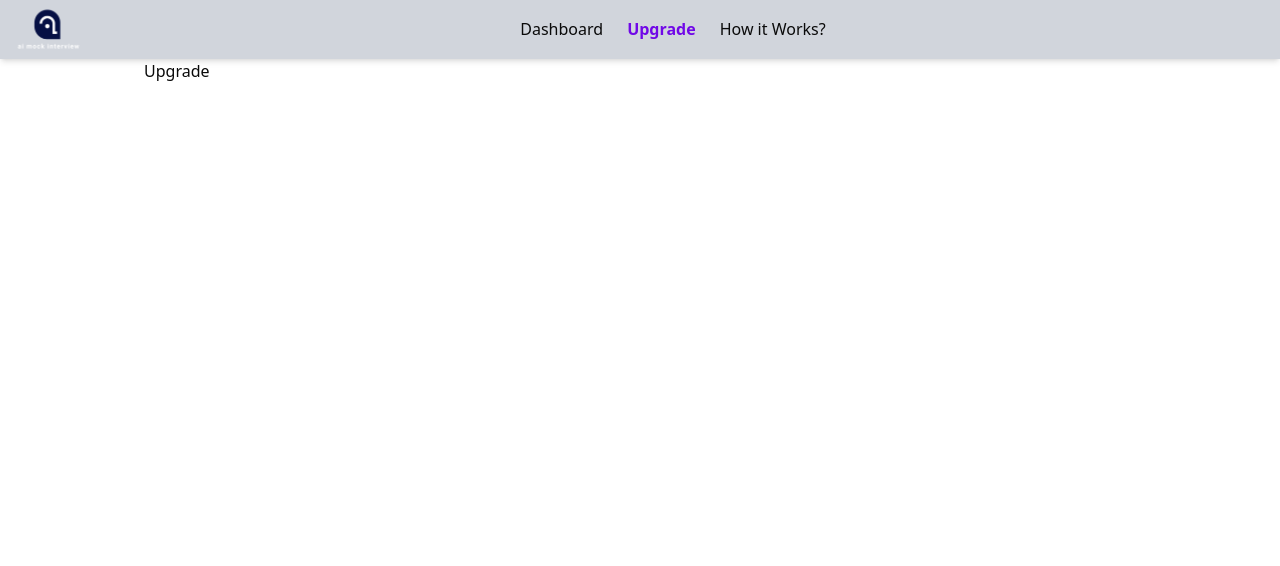
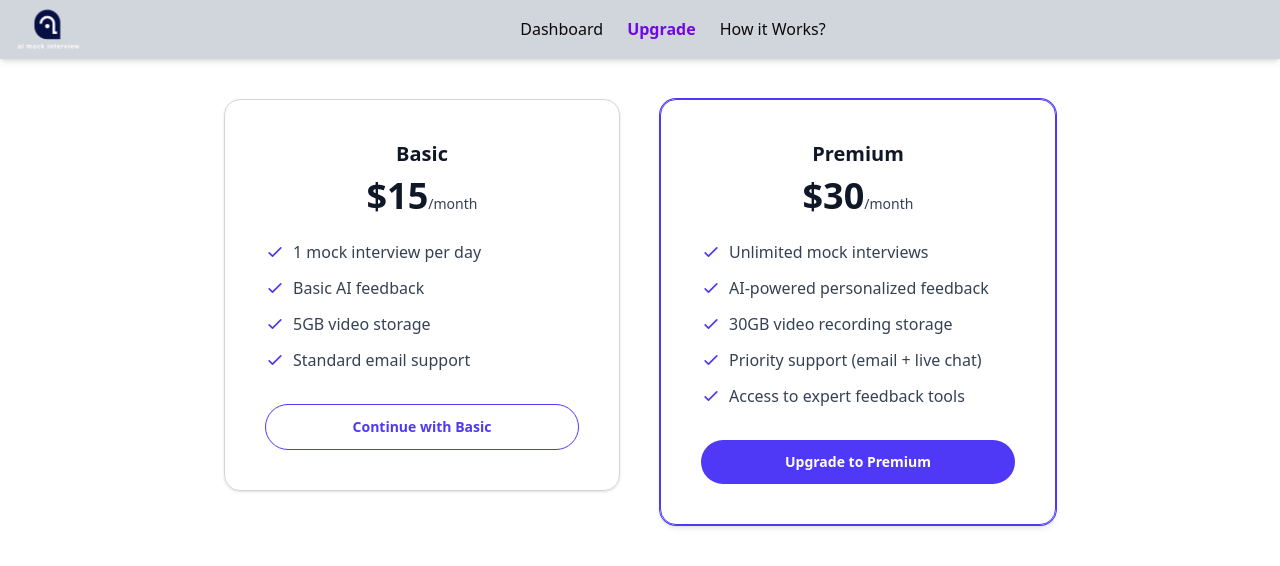
Before and after one commit to SumanDas003/AI-Mock-Interview-project, a Next.js app: page /dashboard/Upgrade in a window 1280 px wide. Shown: the top 566 px of the page. Built offline with nearby package versions, Linux system fonts and the light colour scheme.

Commit message:
upgrade added

```diff
--- a/app/dashboard/Upgrade/page.jsx
+++ b/app/dashboard/Upgrade/page.jsx
@@ -1,9 +1,77 @@
-import React from 'react'
+import React from 'react';
 
 function Upgrade() {
   return (
-    <div>Upgrade</div>
-  )
+    <div className="mx-auto max-w-4xl px-4 py-10 sm:px-6 lg:px-8">
+      <div className="grid grid-cols-1 gap-8 sm:grid-cols-2 sm:items-start md:gap-10">
+        {/* Premium Plan */}
+        <div className="rounded-2xl border border-indigo-600 p-6 shadow-md ring-1 ring-indigo-600 sm:order-last sm:px-8 lg:p-10">
+          <div className="text-center">
+            <h2 className="text-xl font-semibold text-gray-900">Premium</h2>
+            <p className="mt-2">
+              <span className="text-4xl font-bold text-gray-900">$30</span>
+              <span className="text-sm font-medium text-gray-700">/month</span>
+            </p>
+          </div>
+          <ul className="mt-6 space-y-3">
+            <FeatureItem text="Unlimited mock interviews" />
+            <FeatureItem text="AI-powered personalized feedback" />
+            <FeatureItem text="30GB video recording storage" />
+            <FeatureItem text="Priority support (email + live chat)" />
+            <FeatureItem text="Access to expert feedback tools" />
+          </ul>
+          <a
+            href="#"
+            className="mt-8 block rounded-full bg-indigo-600 px-12 py-3 text-center text-sm font-semibold text-white hover:bg-indigo-700 transition"
+          >
+            Upgrade to Premium
+          </a>
+        </div>
+
+        {/* Basic Plan */}
+        <div className="rounded-2xl border border-gray-300 p-6 shadow-sm sm:px-8 lg:p-10">
+          <div className="text-center">
+            <h2 className="text-xl font-semibold text-gray-900">Basic</h2>
+            <p className="mt-2">
+              <span className="text-4xl font-bold text-gray-900">$15</span>
+              <span className="text-sm font-medium text-gray-700">/month</span>
+            </p>
+          </div>
+          <ul className="mt-6 space-y-3">
+            <FeatureItem text="1 mock interview per day" />
+            <FeatureItem text="Basic AI feedback" />
+            <FeatureItem text="5GB video storage" />
+            <FeatureItem text="Standard email support" />
+          </ul>
+          <a
+            href="#"
+            className="mt-8 block rounded-full border border-indigo-600 bg-white px-12 py-3 text-center text-sm font-semibold text-indigo-600 hover:bg-indigo-50 transition"
+          >
+            Continue with Basic
+          </a>
+        </div>
+      </div>
+    </div>
+  );
 }
 
-export default Upgrade
+// Reusable FeatureItem component
+function FeatureItem({ text }) {
+  return (
+    <li className="flex items-center gap-2 text-gray-700">
+      <svg
+        xmlns="http://www.w3.org/2000/svg"
+        className="h-5 w-5 text-indigo-600"
+        fill="none"
+        viewBox="0 0 24 24"
+        strokeWidth="2"
+        stroke="currentColor"
+      >
+        <path strokeLinecap="round" strokeLinejoin="round" d="M5 13l4 4L19 7" />
+      </svg>
+      {text}
+    </li>
+  );
+}
+
+export default Upgrade;
```
